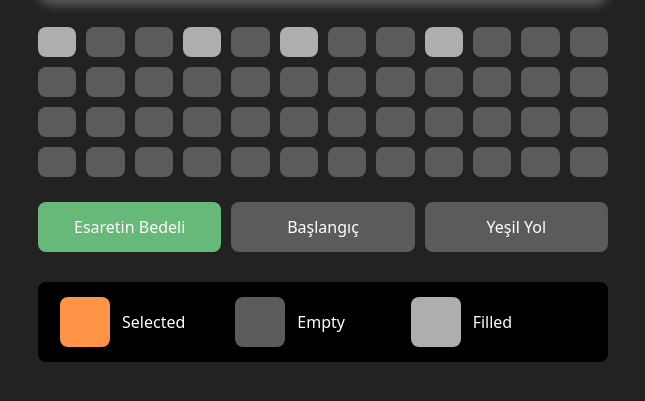
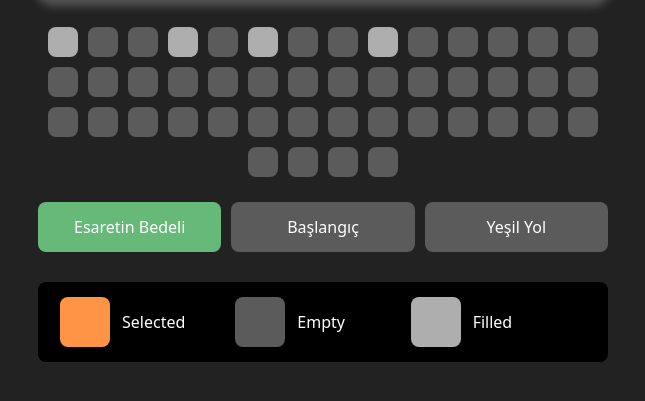
Before and after one commit to eminazeroglu/javascript-folder, a plain HTML site: page movie-ticket-app/index.html in a window 1280 px wide. Shown: the part 393-794 px from the top of the page, without its empty margins (317-962 px from the left). Drawn offline with nearby package versions, Linux system fonts and the light colour scheme.

Commit message:
fix: Movie Ticket

```diff
--- a/movie-ticket-app/index.html
+++ b/movie-ticket-app/index.html
@@ -8,10 +8,11 @@
 
     <style>
         .seat {
-            width: 100%;
+            width: 30px;
             height: 30px;
             background-color: #5b5b5b;
             border-radius: 8px;
+            flex-shrink: 0;
         }
 
         .film.active {
@@ -42,7 +43,7 @@
             </iframe>
         </div>
 
-        <div class="grid grid-cols-12 mt-[30px] gap-[10px]" id="container"></div>
+        <div class="flex flex-wrap justify-center mt-[30px] gap-[10px]" id="container"></div>
 
         <div class="flex mt-[25px] gap-x-[10px]" id="filmBtns"></div>
 
--- a/movie-ticket-app/script.js
+++ b/movie-ticket-app/script.js
@@ -8,19 +8,19 @@ const films = [
         name: 'Esaretin Bedeli',
         video: 'https://www.youtube.com/embed/87Z98pEFMhs',
         price: 15,
-        seat: 48
+        seat: 46
     },
     {
         name: 'Başlangıç',
         video: 'https://www.youtube.com/embed/YoHD9XEInc0',
         price: 20,
-        seat: 36
+        seat: 32
     },
     {
         name: 'Yeşil Yol',
         video: 'https://www.youtube.com/embed/Ki4haFrqSrw',
         price: 25,
-        seat: 24
+        seat: 20
     }
 ];
 
@@ -77,8 +77,10 @@ filmBtns.addEventListener('click', (e) => {
     if (e.target.matches('button')) {
         filmBtns.querySelectorAll('.film').forEach(btn => btn.classList.remove('active'))
         e.target.classList.add('active');
+        const film = getSelectFilm();
         showFilm();
         calculatePrice();
+        createSeats(film.seat)
     }
 })
 
```
